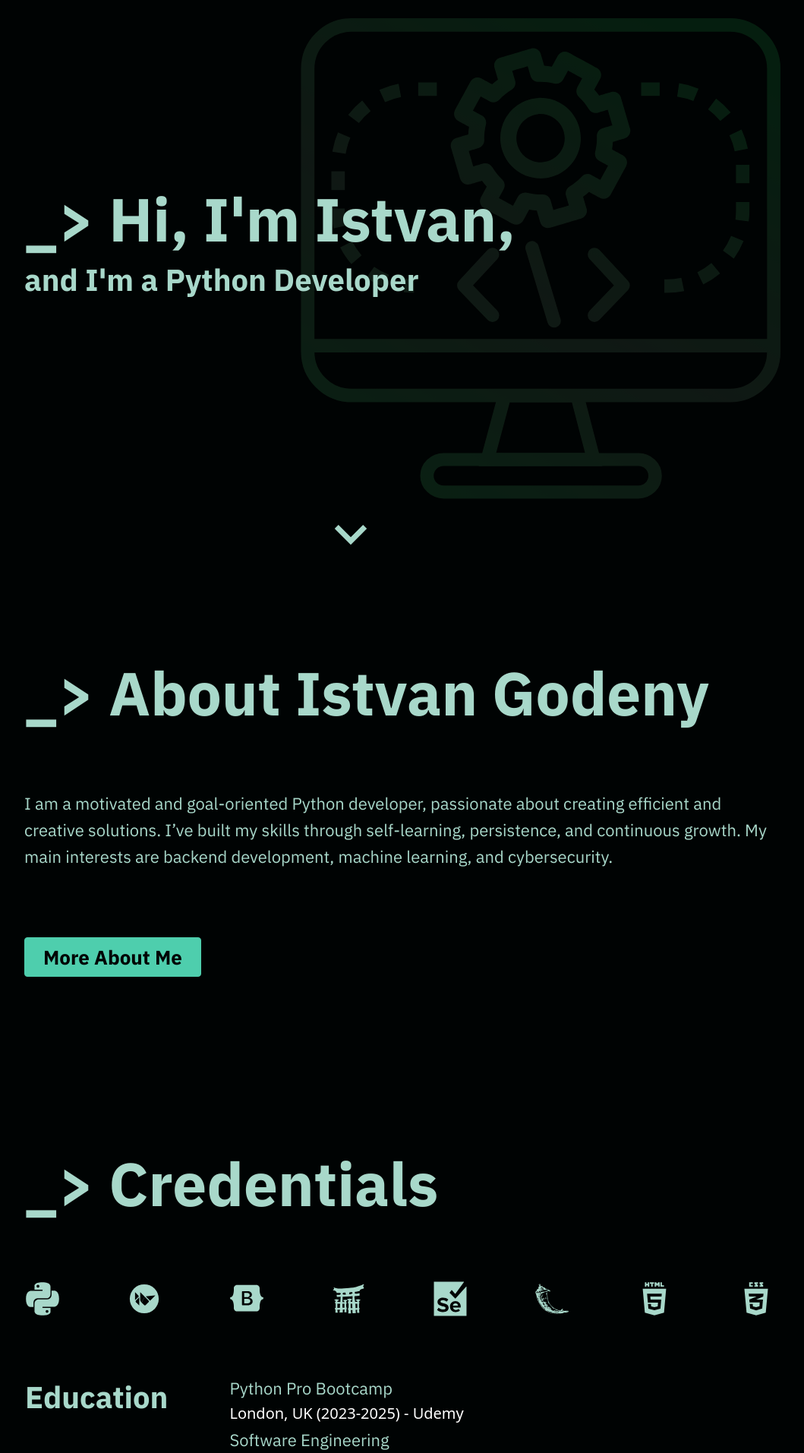
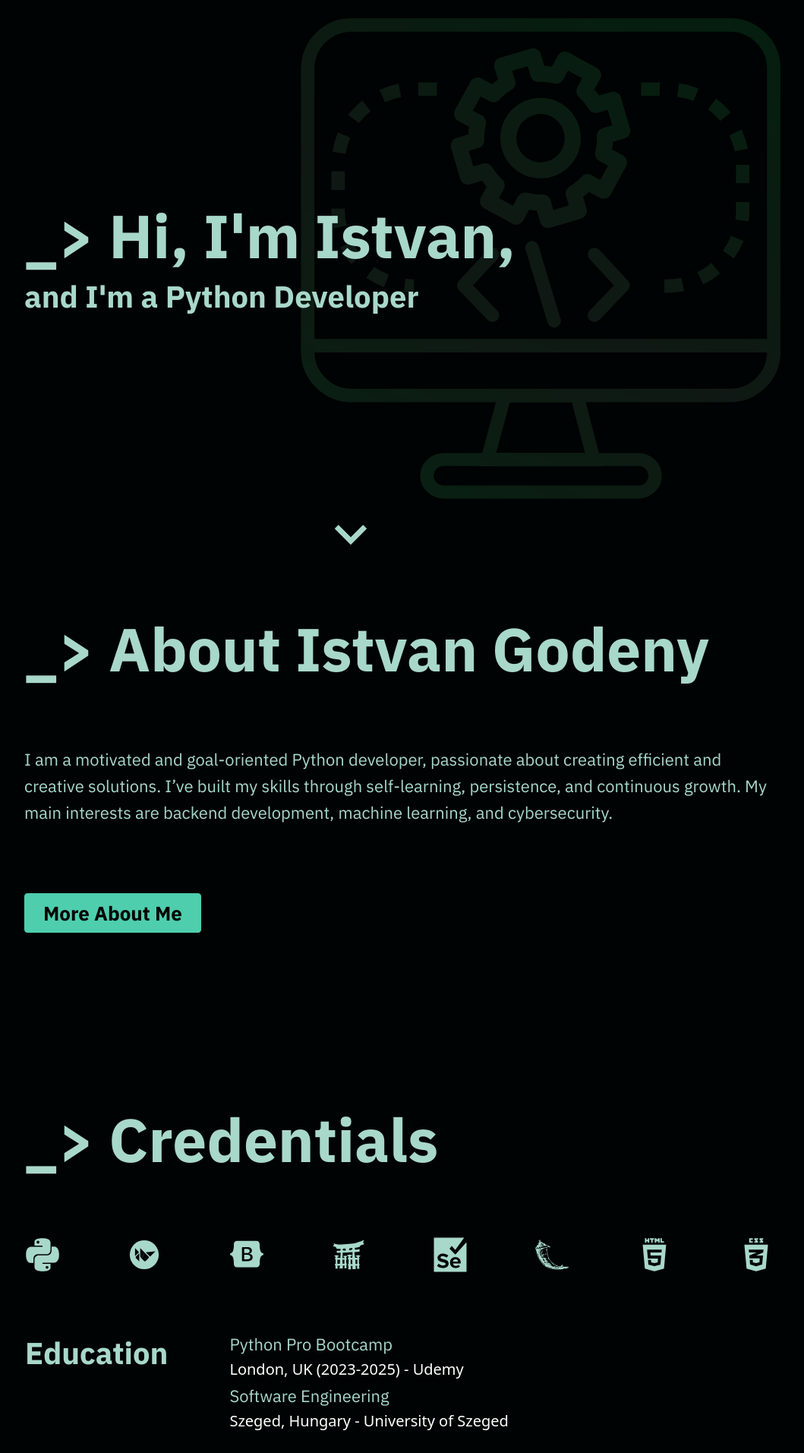
Before and after one commit to IstvanGodeny/IstvanG, a Flask app: page / in a window 1280 px wide. Shown: the part 59-1972 px from the top of the page at 76% size, without its empty margins (178-1237 px from the left). Run offline with Flask 3, Linux system fonts and the light colour scheme; some libraries are stand-ins or nearby versions.

Commit message:
Landing page (section) update Welcome text to the center

```diff
--- a/static/css/styles.css
+++ b/static/css/styles.css
@@ -44,7 +44,6 @@ html, body {
 }
 
 body {
-    margin-top: 58px;
     background: var(--body-background-color);
     color: var(--body-text-color);
 }
@@ -132,7 +131,7 @@ td {padding-right: 1.5rem;}
 
 .contact-text { font-size: var(--font-size-22);}
 
-.intro {height: 70vh;}
+.intro {height: 70vh; display: grid; align-items: center; }
 .scroll-down { bottom: 40px;}
 
 #backgroundAnimation { position: fixed; top: 0; left: 00px; width: 100%; height: 100%; opacity: 0.15; z-index: -1;}
--- a/templates/Level1/index.html
+++ b/templates/Level1/index.html
@@ -45,8 +45,10 @@
 
         <!-- Introduction, welcome -->
         <div class="ms-6 intro">
-            <h1 style="padding-top: 5rem;">_> Hi, I'm Istvan,</h1>
-            <h3>and I'm a Python Developer</h3>
+            <div>
+                <h1>_> Hi, I'm Istvan,</h1>
+                <h3>and I'm a Python Developer</h3>
+            </div>
             <!--a href="#contact" class="btn btn-custom btn-custom-text">Contact Me</a-->
 
             <!-- Navigation chevrons
```
